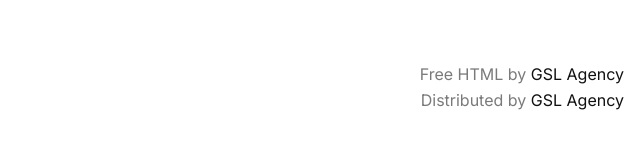
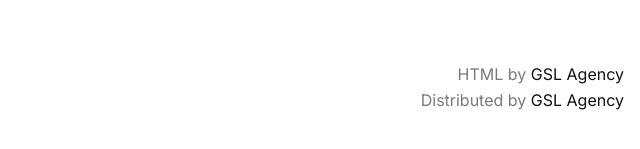
Before and after one commit to GSL-Agency/stylish, a plain HTML site: page index.html in a window 1280 px wide. Shown: the part 3838-3987 px from the top of the page, 640-1280 px from the left. Drawn offline with nearby package versions, Linux system fonts and the light colour scheme; a web font is replaced by a local one.

```diff
--- a/index.html
+++ b/index.html
@@ -1122,7 +1122,7 @@
           <p>© Copyright Stylish 2023.</p>
         </div>
         <div class="col-md-6 text-lg-end">
-          <p>Free HTML by <a href="https://GSL Agency.com/" target="_blank">GSL Agency</a><br> Distributed by <a href="https://GSL Agency.com" target="blank">GSL Agency</a> </p>
+          <p> HTML by <a href="https://gsl.gency" target="_blank">GSL Agency</a><br> Distributed by <a href="https://gsl.gency" target="blank">GSL Agency</a> </p>
         </div>
       </div>
     </div>
```
